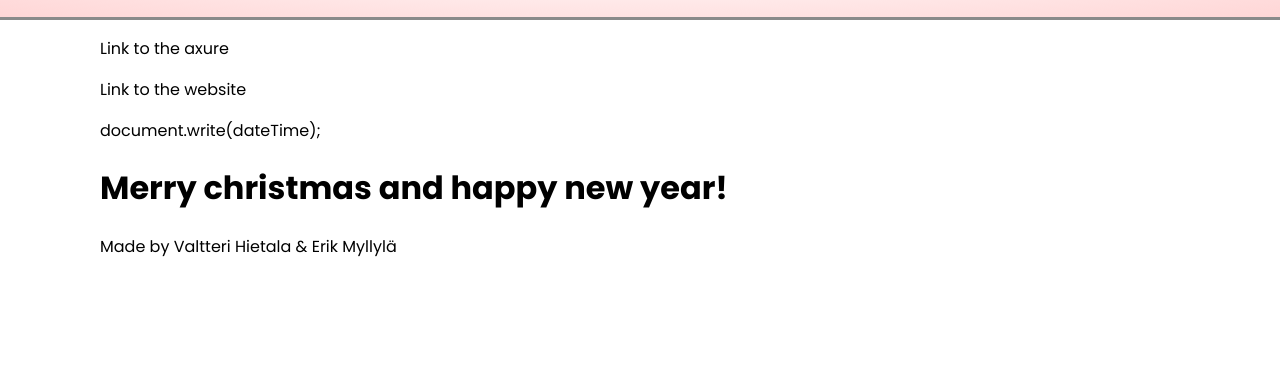
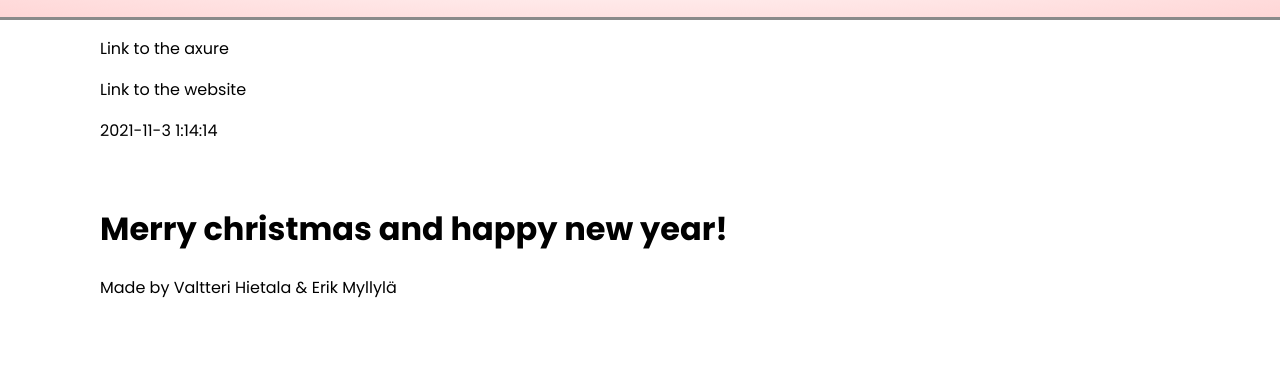
Before and after one commit to SMiLY36/Project, a plain HTML site: page index.html in a window 1280 px wide. Shown: the part 119-506 px from the top of the page. Drawn offline with Linux system fonts and the light colour scheme.

Commit message:
Update index.html

```diff
--- a/index.html
+++ b/index.html
@@ -39,13 +39,18 @@
             <a href="frontpage.html"><p>
             Link to the website
         </p></a>
-        <script>
+
+           <p id="today"></p>
+
+            <script>
             var today = new Date();
             var date = today.getFullYear()+'-'+(today.getMonth()+1)+'-'+today.getDate();
             var time = today.getHours() + ":" + today.getMinutes() + ":" + today.getSeconds();
             var dateTime = date+' '+time;
+            document.getElementById("today").innerHTML = dateTime;
             </script>
-            document.write(dateTime);
+
+
         <br>
         <h1>Merry christmas and happy new year!</h1>
         <p>Made by Valtteri Hietala & Erik Myllylä</p>
```
